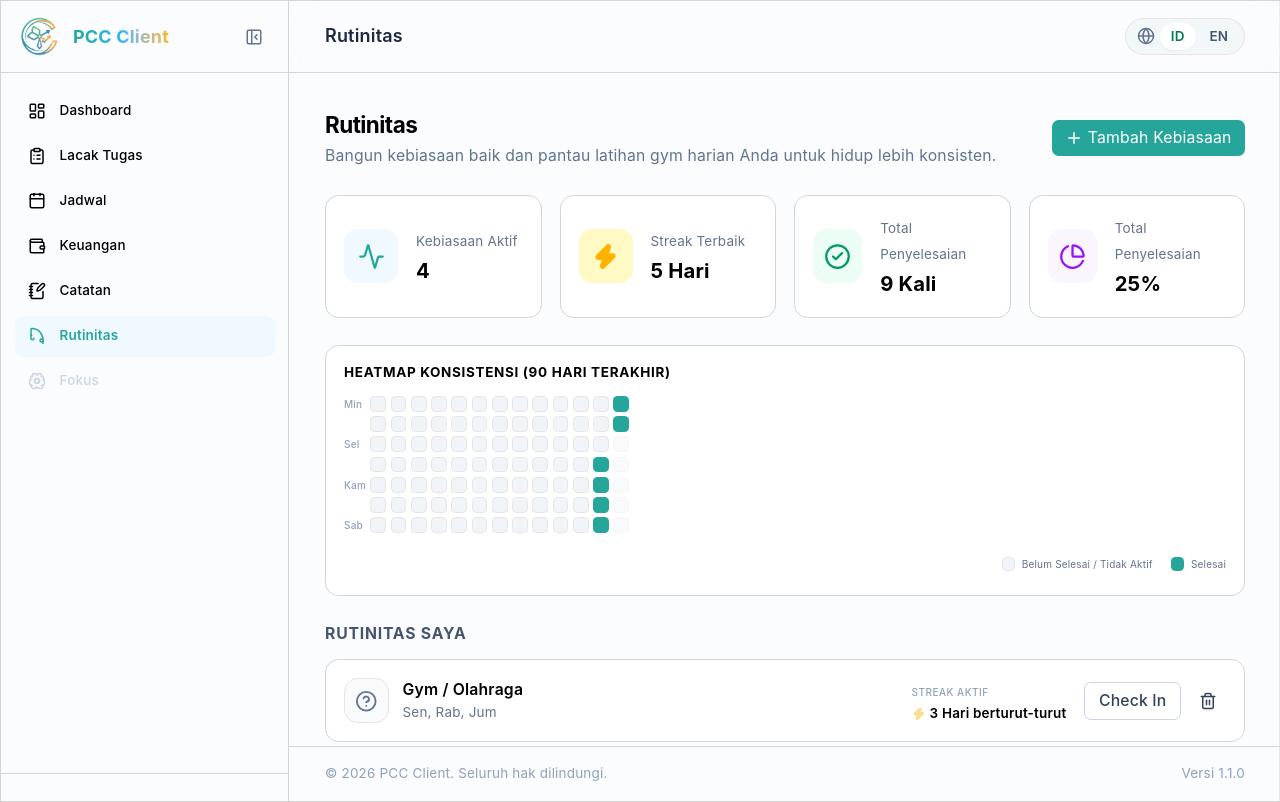
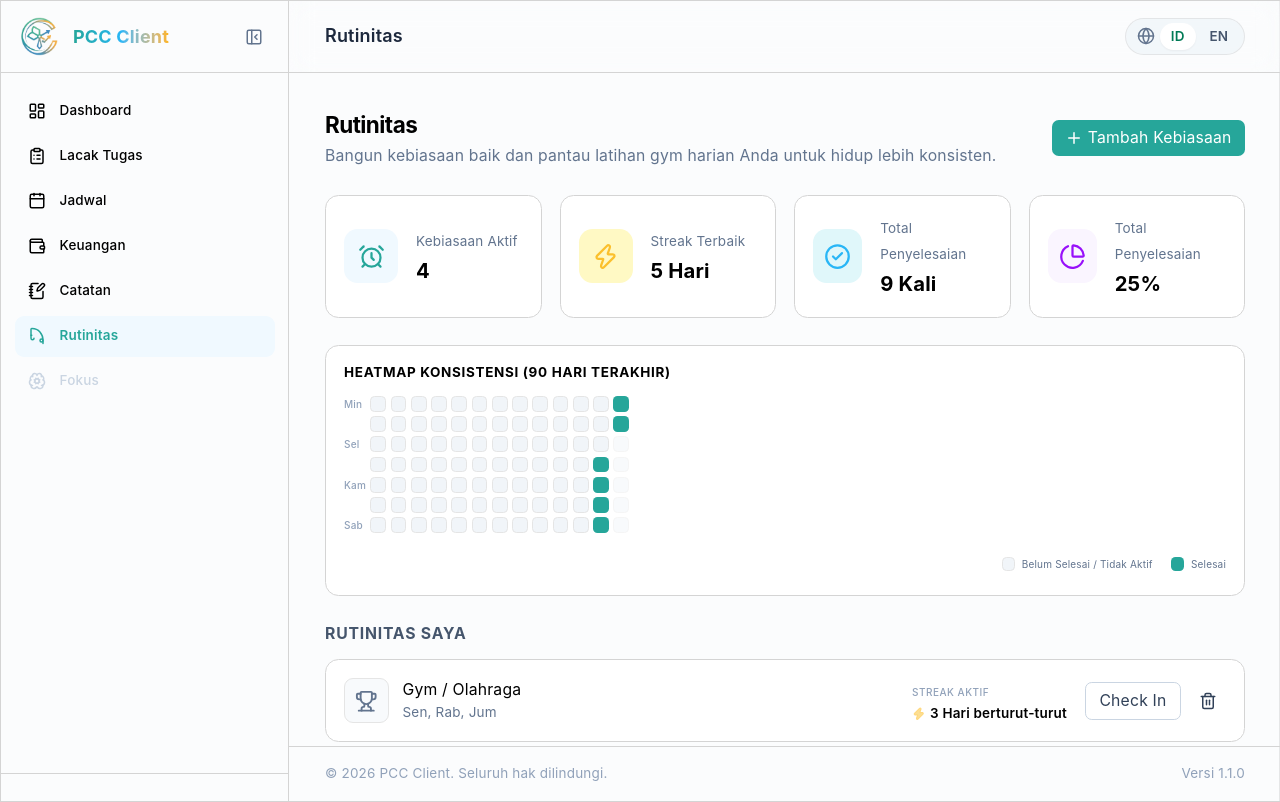
Before and after one commit to srgjo27/pcc-client, a React (Vite) app: page /habits in a window 1280 px wide. Built offline with nearby package versions, Linux system fonts and the light colour scheme.

Commit message:
feat: add HabitStatsCards component to HabitGymLog and perform general component cleanup and UI refinements

```diff
--- a/src/features/habit-gym/components/HabitForm.tsx
+++ b/src/features/habit-gym/components/HabitForm.tsx
@@ -139,7 +139,7 @@ export const HabitForm: React.FC<HabitFormProps> = ({
                     variant="custom"
                     size="custom"
                     onClick={() => handleDayToggle(idx)}
-                    className={`flex-1 min-w-10.5 py-2 rounded-lg text-xs font-semibold border duration-200 focus:outline-none ${isSelected
+                    className={`flex-1 min-w-10.5 py-2 rounded-lg text-xs border duration-200 focus:outline-none ${isSelected
                       ? 'bg-[#F0F9FF] text-[#26A69A] border-[#26A69A]'
                       : 'bg-white text-slate-500 border-neutral-300 hover:bg-slate-50'
                       }`}
--- a/src/features/habit-gym/components/HabitGymLog.tsx
+++ b/src/features/habit-gym/components/HabitGymLog.tsx
@@ -5,10 +5,11 @@ import type { HabitInput } from '../types';
 import { HabitListItem } from './HabitListItem';
 import { HabitHeatmap } from './HabitHeatmap';
 import { HabitForm } from './HabitForm';
+import { HabitStatsCards } from './HabitStatsCards';
 import { Button } from '@/shared/components/ui/Button';
 import { Card } from '@/shared/components/ui/Card';
 import { getLocalDateString } from '../services';
-import { Activity, CheckCircle2, PieChart, Plus, SportShoe, Zap } from 'lucide-react';
+import { Plus, SportShoe } from 'lucide-react';
 import { Loading } from '@/shared/components/ui/Loading';
 
 export const HabitGymLog: React.FC = () => {
@@ -37,24 +38,20 @@ export const HabitGymLog: React.FC = () => {
     deleteMutation.mutate(id);
   };
 
-  // Compute Overall Stats
   const activeHabitsCount = habits.length;
   const bestStreak = habits.reduce((max, h) => (h.streak > max ? h.streak : max), 0);
 
-  // Total check-ins ever
   const totalCheckIns = habits.reduce(
     (total, h) => total + Object.values(h.checkInHistory).filter(Boolean).length,
     0
   );
 
-  // Calculate completion percentage for today
   const todayStr = getLocalDateString();
   const completedTodayCount = habits.filter((h) => !!h.checkInHistory[todayStr]).length;
   const completionRateToday = activeHabitsCount > 0
     ? Math.round((completedTodayCount / activeHabitsCount) * 100)
     : 0;
 
-  // Flatten check-in history to build a unified heatmap
   const unifiedHistory: Record<string, boolean> = {};
   habits.forEach((h) => {
     Object.keys(h.checkInHistory).forEach((dateStr) => {
@@ -89,47 +86,12 @@ export const HabitGymLog: React.FC = () => {
       </div>
 
       {/* Statistics Cards */}
-      <div className="grid grid-cols-1 sm:grid-cols-2 lg:grid-cols-4 gap-4">
-        <Card className="p-4 flex items-center gap-4">
-          <div className="flex h-12 w-12 items-center justify-center rounded-xl bg-[#F0F9FF] text-[#26A69A]">
-            <Activity className="h-6 w-6" />
-          </div>
-          <div>
-            <span className="text-xs text-slate-500">{t.habits.activeHabits}</span>
-            <h3 className="text-lg font-bold mt-0.5">{activeHabitsCount}</h3>
-          </div>
-        </Card>
-
-        <Card className="p-4 flex items-center gap-4">
-          <div className="flex h-12 w-12 items-center justify-center rounded-xl bg-[#FFF9C4] text-[#FFB300]">
-            <Zap className="h-6 w-6 fill-[#FFB300]" />
-          </div>
-          <div>
-            <span className="text-xs text-slate-500">{t.habits.bestStreak}</span>
-            <h3 className="text-lg font-bold mt-0.5">{bestStreak} {t.days}</h3>
-          </div>
-        </Card>
-
-        <Card className="p-4 flex items-center gap-4">
-          <div className="flex h-12 w-12 items-center justify-center rounded-xl bg-emerald-50 text-emerald-600">
-            <CheckCircle2 className="h-6 w-6" />
-          </div>
-          <div>
-            <span className="text-xs text-slate-500">{t.habits.totalCheckIns}</span>
-            <h3 className="text-lg font-bold mt-0.5">{totalCheckIns} {t.times}</h3>
-          </div>
-        </Card>
-
-        <Card className="p-4 flex items-center gap-4">
-          <div className="flex h-12 w-12 items-center justify-center rounded-xl bg-purple-50 text-purple-600">
-            <PieChart className="h-6 w-6" />
-          </div>
-          <div>
-            <span className="text-xs text-slate-500">{t.habits.totalCompletion}</span>
-            <h3 className="text-lg font-bold mt-0.5">{completionRateToday}%</h3>
-          </div>
-        </Card>
-      </div>
+      <HabitStatsCards
+        activeHabitsCount={activeHabitsCount}
+        bestStreak={bestStreak}
+        totalCheckIns={totalCheckIns}
+        completionRateToday={completionRateToday}
+      />
 
       {/* Heatmap Section */}
       <HabitHeatmap checkInHistory={unifiedHistory} />
@@ -141,7 +103,7 @@ export const HabitGymLog: React.FC = () => {
         </h2>
 
         {habits.length === 0 ? (
-          <Card className="flex flex-col items-center justify-center p-8 text-center !border-dashed border border-neutral-300">
+          <Card className="flex flex-col items-center justify-center p-8 text-center !border-dashed">
             <div className="flex h-12 w-12 items-center justify-center rounded-full bg-slate-50 text-[#26A69A] mb-3">
               <SportShoe className="h-6 w-6" />
             </div>
@@ -163,7 +125,7 @@ export const HabitGymLog: React.FC = () => {
         )}
       </div>
 
-      {/* Form Dialog Modal */}
+      {/* Modals */}
       <HabitForm
         isOpen={isFormOpen}
         onClose={() => setIsFormOpen(false)}
--- a/src/features/habit-gym/components/HabitListItem.tsx
+++ b/src/features/habit-gym/components/HabitListItem.tsx
@@ -5,7 +5,7 @@ import { Card } from '@/shared/components/ui/Card';
 import { Button } from '@/shared/components/ui/Button';
 import { getLocalDateString } from '../services';
 import { cn } from '@/shared/utils/cn';
-import { Check, HelpCircle, Trash2, Zap } from 'lucide-react';
+import { Check, Trash2, Trophy, Zap } from 'lucide-react';
 
 interface HabitListItemProps {
   habit: Habit;
@@ -47,15 +47,15 @@ export const HabitListItem: React.FC<HabitListItemProps> = ({
     <Card className="flex flex-col sm:flex-row sm:items-center justify-between gap-4 p-4">
       <div className="flex items-center gap-3">
         <div className={cn(
-          'flex h-10 w-10 shrink-0 items-center justify-center rounded-xl transition-all duration-200 border',
+          'flex h-10 w-10 shrink-0 items-center justify-center rounded-lg border',
           isCheckedToday
             ? 'bg-[#F0F9FF] text-[#26A69A] border-[#B2DFDB]'
             : 'bg-slate-50 text-slate-500 border-neutral-200'
         )}>
-          <HelpCircle className="h-5 w-5" />
+          <Trophy className="h-5 w-5" />
         </div>
         <div>
-          <h4 className="font-semibold text-xs sm:text-sm">
+          <h4 className="text-xs sm:text-sm">
             {habit.name}
           </h4>
           <p className="text-xs text-slate-500 mt-0.5">
@@ -85,14 +85,10 @@ export const HabitListItem: React.FC<HabitListItemProps> = ({
             size="sm"
             onClick={() => onToggleCheckIn(habit.id, todayStr)}
             isLoading={isCheckingIn}
-            className={cn(
-              "font-medium",
-              isCheckedToday && "bg-[#26A69A] hover:bg-[#22948B] text-white"
-            )}
           >
             {isCheckedToday ? (
               <span className="flex items-center gap-1">
-                <Check className="h-4 w-4" />
+                <Check className="h-3.5 w-3.5" />
                 {lang == 'id' ? 'Selesai' : 'Done'}
               </span>
             ) : (
--- /dev/null
+++ b/src/features/habit-gym/components/HabitStatsCards.tsx
@@ -0,0 +1,64 @@
+import React from 'react';
+import { Zap, CheckCircle2, PieChart, AlarmClock } from 'lucide-react';
+import { Card } from '@/shared/components/ui/Card';
+import { useLanguage } from '@/shared/hooks/useLanguage';
+
+interface HabitStatsCardsProps {
+  activeHabitsCount: number;
+  bestStreak: number;
+  totalCheckIns: number;
+  completionRateToday: number;
+}
+
+export const HabitStatsCards: React.FC<HabitStatsCardsProps> = ({
+  activeHabitsCount,
+  bestStreak,
+  totalCheckIns,
+  completionRateToday,
+}) => {
+  const { t } = useLanguage();
+
+  return (
+    <div className="grid grid-cols-1 sm:grid-cols-2 lg:grid-cols-4 gap-4">
+      <Card className="p-4 flex items-center gap-4">
+        <div className="flex h-12 w-12 items-center justify-center rounded-xl bg-[#F0F9FF] text-[#26A69A]">
+          <AlarmClock className="h-6 w-6" />
+        </div>
+        <div>
+          <span className="text-xs text-slate-500">{t.habits.activeHabits}</span>
+          <h3 className="text-lg font-bold mt-0.5">{activeHabitsCount}</h3>
+        </div>
+      </Card>
+
+      <Card className="p-4 flex items-center gap-4">
+        <div className="flex h-12 w-12 items-center justify-center rounded-xl bg-[#fff9c4] text-[#FBC02D]">
+          <Zap className="h-6 w-6" />
+        </div>
+        <div>
+          <span className="text-xs text-slate-500">{t.habits.bestStreak}</span>
+          <h3 className="text-lg font-bold mt-0.5">{bestStreak} {t.days}</h3>
+        </div>
+      </Card>
+
+      <Card className="p-4 flex items-center gap-4">
+        <div className="flex h-12 w-12 items-center justify-center rounded-xl bg-[#e0f7fa] text-[#29B6F6]">
+          <CheckCircle2 className="h-6 w-6" />
+        </div>
+        <div>
+          <span className="text-xs text-slate-500">{t.habits.totalCheckIns}</span>
+          <h3 className="text-lg font-bold mt-0.5">{totalCheckIns} {t.times}</h3>
+        </div>
+      </Card>
+
+      <Card className="p-4 flex items-center gap-4">
+        <div className="flex h-12 w-12 items-center justify-center rounded-xl bg-purple-50 text-purple-600">
+          <PieChart className="h-6 w-6" />
+        </div>
+        <div>
+          <span className="text-xs text-slate-500">{t.habits.totalCompletion}</span>
+          <h3 className="text-lg font-bold mt-0.5">{completionRateToday}%</h3>
+        </div>
+      </Card>
+    </div>
+  );
+};
--- a/src/shared/components/ui/Modal.tsx
+++ b/src/shared/components/ui/Modal.tsx
@@ -90,10 +90,10 @@ export const Modal: React.FC<ModalProps> = ({
         tabIndex={-1}
         role="dialog"
         aria-modal="true"
-        aria-labelledby={title ? 'modal-title' : undefined}
-        aria-describedby={description ? 'modal-description' : undefined}
+        aria-labelledby='modal-title'
+        aria-describedby='modal-description'
         className={cn(
-          'relative w-full rounded-xl bg-white border border-neutral-300 flex flex-col focus:outline-none max-h-[90vh] overflow-y-auto animate-scaleUp',
+          'relative w-full rounded-xl bg-white border border-neutral-300 flex flex-col max-h-[90vh] overflow-y-auto animate-scaleUp',
           sizeClasses[size],
           className
         )}
@@ -103,7 +103,7 @@ export const Modal: React.FC<ModalProps> = ({
         <button
           type="button"
           onClick={onClose}
-          className="absolute right-4 top-4 rounded-lg p-1.5 text-slate-400 hover:bg-slate-100 hover:text-slate-700 transition-colors focus:ring-2 focus:ring-[#26A69A]/30 focus:outline-none"
+          className="absolute right-4 top-4 rounded-lg p-1.5 text-slate-400 hover:bg-slate-100 hover:text-slate-700"
           aria-label="Tutup Dialog"
         >
           <X className="h-4 w-4" />
```
Also changed, not shown: src/features/quick-notes/components/QuickNotes.tsx (+1 -16 lines).
